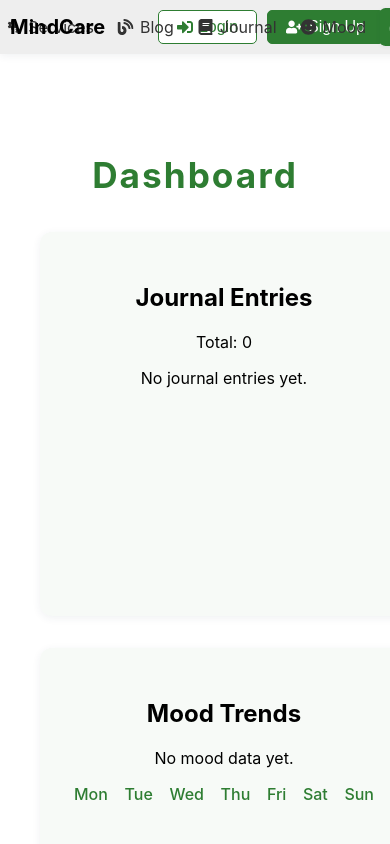
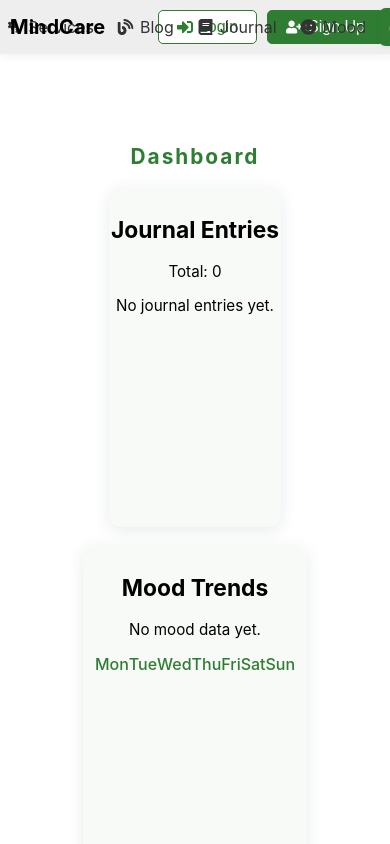
Before and after one commit to divya-3005/mental-health-tracker-capstone-project, a React (Create React App) app: page /dashboard in a window 390 px wide. Shown: the top 844 px of the page. Built offline with nearby package versions, Linux system fonts and the light colour scheme; the HTML template or start-up script is replaced by a standard one.

Commit message:
commit-6

```diff
--- a/src/components/Dashboard.css
+++ b/src/components/Dashboard.css
@@ -22,7 +22,7 @@
 .dashboard-card {
   background: #f7faf7;
   border-radius: 12px;
-  box-shadow: 0 2px 8px rgba(44, 62, 80, 0.07);
+  box-shadow: 0 4px 16px rgba(44, 62, 80, 0.10);
   padding: 32px 24px;
   min-width: 320px;
   max-width: 420px;
@@ -36,7 +36,7 @@
   background: #fff;
   border-radius: 8px;
   padding: 12px 10px;
-  box-shadow: 0 1px 4px rgba(44, 62, 80, 0.07);
+  box-shadow: 0 2px 8px rgba(44, 62, 80, 0.10);
   height: 120px;
   overflow-y: auto;
 }
@@ -57,7 +57,7 @@
 .dashboard-mood-graph {
   background: #fff;
   border-radius: 10px;
-  box-shadow: 0 1px 4px rgba(44, 62, 80, 0.07);
+  box-shadow: 0 2px 8px rgba(44, 62, 80, 0.10);
   margin-bottom: 10px;
 }
 
@@ -74,5 +74,32 @@
   .dashboard-cards {
     flex-direction: column;
     align-items: center;
+    gap: 18px;
+  }
+  .dashboard-card {
+    min-width: unset;
+    max-width: 100%;
+    margin: 0 auto;
+    padding: 18px 6px;
+    font-size: 0.98rem;
+  }
+  .dashboard-mood-graph {
+    min-width: 90vw;
+    width: 98vw;
   }
 }
+
+@media (max-width: 600px) {
+  .dashboard-title {
+    font-size: 1.3rem;
+    margin-bottom: 18px;
+  }
+  .dashboard-card {
+    padding: 10px 2px;
+    font-size: 0.95rem;
+  }
+  .dashboard-mood-graph {
+    min-width: 98vw;
+    width: 100vw;
+  }
+}
```
